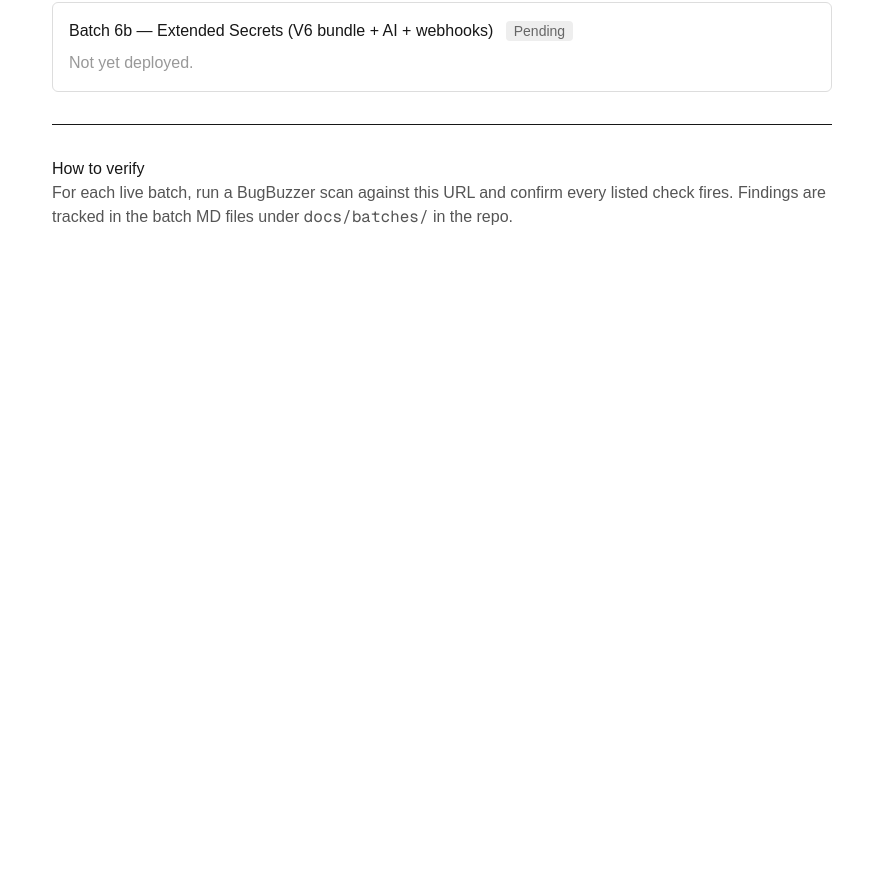
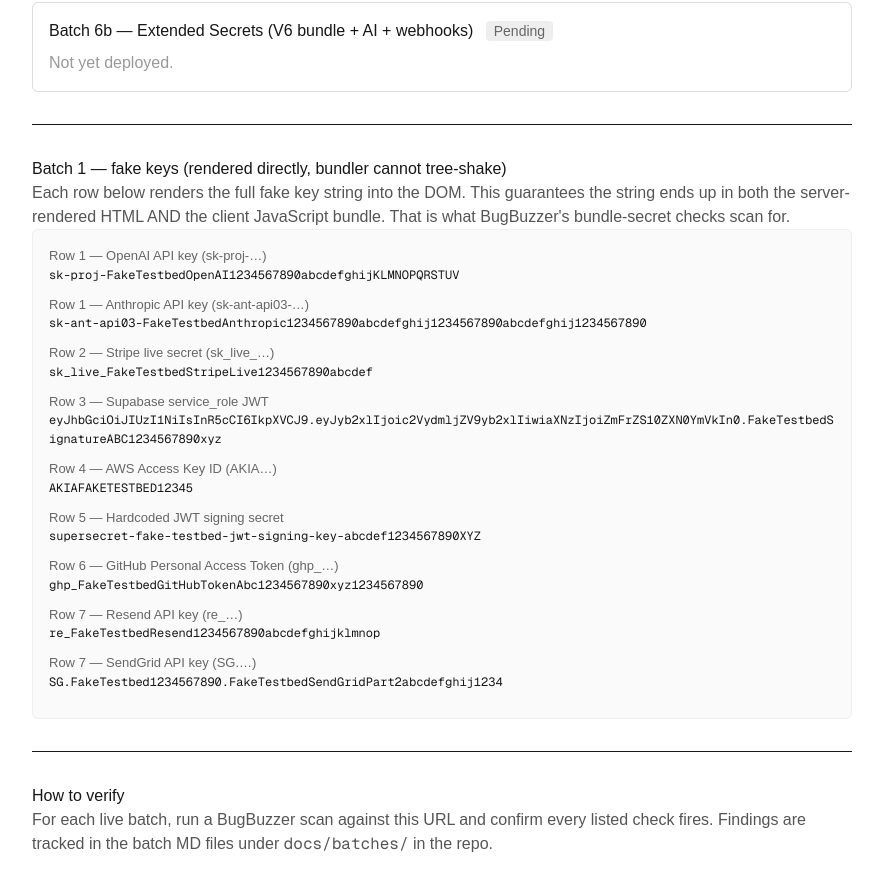
Before and after one commit to Disha1998/bugbuzzer-testbed, a Next.js app: page / in a window 1280 px wide. Shown: the part 1107-1998 px from the top of the page, without its empty margins (198-1081 px from the left). Before the commit the page ends 1376 px from the top, so only its background shows below. Built offline with nearby package versions, Linux system fonts and the light colour scheme.

Commit message:
batch 1: render fake keys directly in DOM so bundler cannot tree-shake

```diff
--- a/app/page.tsx
+++ b/app/page.tsx
@@ -2,28 +2,43 @@
 
 import { FAKE_KEYS, FAKE_SUPABASE_SERVICE_ROLE_JWT } from "@/lib/fake-secrets";
 
-// ⚠️ INTENTIONAL — importing and referencing fake secrets forces Next.js to
-// bundle them into the client-side JavaScript. This is exactly what BugBuzzer
-// scans for. Real developers who make this mistake ship secrets to every
-// visitor's browser.
+// ⚠️ INTENTIONAL — the fake keys below are rendered directly into JSX so they
+// end up in BOTH the server-rendered HTML AND the client JS bundle. This is
+// exactly the shape of a real leaked secret in a React app: a developer put a
+// key in a component and it ships to every visitor's browser.
 //
 // All values are FAKE — see lib/fake-secrets.ts. No real service accepts them.
+// Turbopack cannot tree-shake strings that are actually rendered to the DOM,
+// so this pattern guarantees the fake keys reach BugBuzzer's bundle scanner.
 
-const BUNDLE_HINTS = {
-  openai: FAKE_KEYS.openai,
-  anthropic: FAKE_KEYS.anthropic,
-  stripe: FAKE_KEYS.stripe_live,
-  aws: FAKE_KEYS.aws_key_id,
-  jwt: FAKE_KEYS.jwt_secret,
-  github: FAKE_KEYS.github,
-  resend: FAKE_KEYS.resend,
-  sendgrid: FAKE_KEYS.sendgrid,
-  supabase: FAKE_SUPABASE_SERVICE_ROLE_JWT,
-};
+const BATCH_1_KEYS: { row: number; label: string; value: string }[] = [
+  { row: 1, label: "OpenAI API key (sk-proj-…)", value: FAKE_KEYS.openai },
+  {
+    row: 1,
+    label: "Anthropic API key (sk-ant-api03-…)",
+    value: FAKE_KEYS.anthropic,
+  },
+  { row: 2, label: "Stripe live secret (sk_live_…)", value: FAKE_KEYS.stripe_live },
+  {
+    row: 3,
+    label: "Supabase service_role JWT",
+    value: FAKE_SUPABASE_SERVICE_ROLE_JWT,
+  },
+  {
+    row: 4,
+    label: "AWS Access Key ID (AKIA…)",
+    value: FAKE_KEYS.aws_key_id,
+  },
+  { row: 5, label: "Hardcoded JWT signing secret", value: FAKE_KEYS.jwt_secret },
+  {
+    row: 6,
+    label: "GitHub Personal Access Token (ghp_…)",
+    value: FAKE_KEYS.github,
+  },
+  { row: 7, label: "Resend API key (re_…)", value: FAKE_KEYS.resend },
+  { row: 7, label: "SendGrid API key (SG.…)", value: FAKE_KEYS.sendgrid },
+];
 
-// Batch registry — mirrors docs/README.md so anyone landing on the site can
-// see progress. When a batch is deployed, flip status to "Live" and add the
-// check rows below.
 const BATCHES = [
   {
     id: "1",
@@ -39,64 +54,21 @@
       { num: 7, name: "Resend / SendGrid email API key in JS bundle" },
     ],
   },
-  {
-    id: "2",
-    title: "Web Hygiene — headers, cookies, SSL, SRI",
-    status: "Pending",
-    checks: [],
-  },
-  {
-    id: "3",
-    title: "JavaScript Runtime Errors",
-    status: "Pending",
-    checks: [],
-  },
-  {
-    id: "4",
-    title: "Public File Exposure",
-    status: "Pending",
-    checks: [],
-  },
-  {
-    id: "5",
-    title: "Auth & Admin Panels",
-    status: "Pending",
-    checks: [],
-  },
-  {
-    id: "6",
-    title: "Injection Probes (SSTI, XSS, SQLi, eval)",
-    status: "Pending",
-    checks: [],
-  },
-  {
-    id: "6b",
-    title: "Extended Secrets (V6 bundle + AI + webhooks)",
-    status: "Pending",
-    checks: [],
-  },
+  { id: "2", title: "Web Hygiene — headers, cookies, SSL, SRI", status: "Pending", checks: [] },
+  { id: "3", title: "JavaScript Runtime Errors", status: "Pending", checks: [] },
+  { id: "4", title: "Public File Exposure", status: "Pending", checks: [] },
+  { id: "5", title: "Auth & Admin Panels", status: "Pending", checks: [] },
+  { id: "6", title: "Injection Probes (SSTI, XSS, SQLi, eval)", status: "Pending", checks: [] },
+  { id: "6b", title: "Extended Secrets (V6 bundle + AI + webhooks)", status: "Pending", checks: [] },
 ] as const;
 
 export default function Home() {
-  // Log the first few chars of each fake key so the bundler cannot tree-shake
-  // the import away. In real leaks, secrets are used somewhere in the code —
-  // that use is what keeps them in the bundle.
-  if (typeof window !== "undefined") {
-    // eslint-disable-next-line no-console
-    console.debug(
-      "testbed-fake-secret-prefixes:",
-      Object.fromEntries(
-        Object.entries(BUNDLE_HINTS).map(([k, v]) => [k, v.slice(0, 8)]),
-      ),
-    );
-  }
-
   return (
     <main
       style={{
         padding: 40,
         fontFamily: "sans-serif",
-        maxWidth: 860,
+        maxWidth: 900,
         margin: "0 auto",
         lineHeight: 1.5,
       }}
@@ -163,6 +135,52 @@
 
       <hr style={{ margin: "32px 0" }} />
 
+      <h2>Batch 1 — fake keys (rendered directly, bundler cannot tree-shake)</h2>
+      <p style={{ color: "#555" }}>
+        Each row below renders the full fake key string into the DOM. This
+        guarantees the string ends up in both the server-rendered HTML AND the
+        client JavaScript bundle. That is what BugBuzzer&apos;s bundle-secret
+        checks scan for.
+      </p>
+      <div
+        style={{
+          background: "#fafafa",
+          border: "1px solid #eee",
+          padding: 16,
+          borderRadius: 6,
+          fontFamily: "monospace",
+          fontSize: 12,
+          overflowX: "auto",
+        }}
+      >
+        {BATCH_1_KEYS.map((k, i) => (
+          <div key={i} style={{ marginBottom: 10 }}>
+            <div style={{ color: "#666", fontFamily: "sans-serif", fontSize: 13 }}>
+              Row {k.row} — {k.label}
+            </div>
+            <code style={{ wordBreak: "break-all" }}>{k.value}</code>
+          </div>
+        ))}
+      </div>
+
+      {/* Also embed in an inline script for extra bundler coverage. This mimics
+          how real apps sometimes leak secrets via inlined config blocks like
+          window.__CONFIG__. */}
+      <script
+        id="testbed-batch-1-hints"
+        type="application/json"
+        dangerouslySetInnerHTML={{
+          __html: JSON.stringify(
+            BATCH_1_KEYS.reduce<Record<string, string>>((acc, k) => {
+              acc[k.label] = k.value;
+              return acc;
+            }, {}),
+          ),
+        }}
+      />
+
+      <hr style={{ margin: "32px 0" }} />
+
       <h2>How to verify</h2>
       <p style={{ color: "#555" }}>
         For each live batch, run a BugBuzzer scan against this URL and confirm
```
Also changed, not shown: 3 other files (tests, documents, lock files or other folders).
